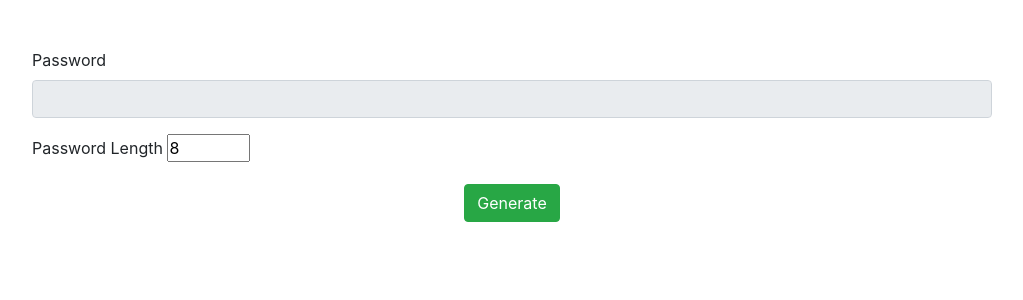
After one commit to diegoTech14/passwordGenerator, a Flask app: page /generatePassword in a window 1280 px wide. The commit adds this page. Shown: the top 300 px of the page, without its empty margins (128-1151 px from the left). Run offline with Flask 2, Linux system fonts and the light colour scheme; some libraries are stand-ins or nearby versions.

Commit message:
creating the form to generate the random password

```diff
--- a/forms.py
+++ b/forms.py
@@ -1,12 +1,13 @@
 from flask_wtf import FlaskForm
-from wtforms import StringField, PasswordField, BooleanField
+from wtforms import StringField, PasswordField
 from wtforms import validators
 from wtforms.validators import DataRequired, Email
+from wtforms import IntegerField
 import re
 
 class LoginForm(FlaskForm):
 
-    __data_required_message = "This field is required";
+    __data_required_message = "This field is required"
 
     username = StringField('Username',
                             validators=[DataRequired(__data_required_message)],
@@ -15,6 +16,26 @@ class LoginForm(FlaskForm):
     password = PasswordField('Password',
                             validators=[DataRequired(__data_required_message)],
                             render_kw={'class': 'form-control'})
+
+
+class generateNewPassword(FlaskForm):
+
+    __data_required_message = "This field is required"
+
+    #def __password_validation(form, field):
+
+    #    if len(str(field.data)) < 8:
+    #        raise validators.ValidationError("The password must be 8 or more characters")
+
+    passwordGenerated = StringField('Password',
+        render_kw={'readonly': True, 'class': 'form-control', 'id': 'password_label'}
+    )
+
+    password_length = IntegerField(
+        render_kw={'value':8, 'min':8, 'max':50}
+    )
+
+
 
 
 class CreateAccount(FlaskForm):
@@ -51,6 +72,7 @@ class CreateAccount(FlaskForm):
                         validators=[DataRequired(), __password_validation],
                         render_kw={'class': 'form-control', 'id': 'input'})
 
+
     user_name = StringField('User Name',
                         validators=[DataRequired(__data_required_message)],
                         render_kw={'class': 'form-control'})
--- a/logic/generate_password.py
+++ b/logic/generate_password.py
@@ -15,6 +15,6 @@ class PasswordGenerator(object):
             while(len(self.new_password) < len_pass):
                 random_number = randint(0, len(chars)-1)
                 self.new_password += chars[random_number]
-            response = True
+            response = self.new_password
 
         return response
--- a/main.py
+++ b/main.py
@@ -36,9 +36,6 @@ def login():
 
     return render_resource
 
-
-
-
 @app.route('/signin', methods=['GET', 'POST'])
 def create_account():
 
@@ -69,7 +66,19 @@ def create_account():
 
     return render_resource
 
+@app.route('/generatePassword', methods=['GET', 'POST'])
+def generate_password():
+    form = forms.generateNewPassword()
+    from logic.generate_password import PasswordGenerator
 
+    if form.validate_on_submit():
+        password_length = form.password_length.data
+        generator = PasswordGenerator()
+        password = generator.generate_password(password_length)
+
+        return render_template('generate_password_page.html', form=form, password=password)
+    else:
+        return render_template('generate_password_page.html', form=form)
 
 if __name__ == "__main__":
     app.run(debug=True)
--- /dev/null
+++ b/templates/generate_password_page.html
@@ -0,0 +1,25 @@
+{% extends "index.html" %}
+
+{% block content %}
+    {% from "macros.html" import generate_password_form %}
+    <form action="" method="POST" class="d-flex justify-content-center mt-5">
+        {{ form.csrf_token }}
+        {% if password %}
+            <script>
+                // debo hacer que se vea la contraseña en el input y utilizando asicronicidad.
+                alert('{{ password }}');
+            </script>
+        {% endif %}
+        <div class="form-group w-75">
+            <div class="row">
+                {{ generate_password_form(form.passwordGenerated) }}
+            </div>
+            <div class="row">
+                {{ generate_password_form(form.password_length) }}
+            </div>
+            <div class="buttons d-flex justify-content-center">
+                <button type="submit" class="btn btn-success" id="submit_button">Generate</button>
+            </div>
+        </div>
+    </form>
+{% endblock %}
--- a/templates/macros.html
+++ b/templates/macros.html
@@ -48,5 +48,12 @@
       </ul>
     </div>
 </nav>
+{% endmacro %}
 
+{% macro generate_password_form(field) %}
+  <div class="form-group col-md">
+    {{ field.label }}
+    {{ field(**kwargs) }}
+
+  </div>
 {% endmacro %}
```
Also changed, not shown: logic/tests/generator_tests.py (+2 -2 lines), static/js/password_generator.js (added), 1 other file.
